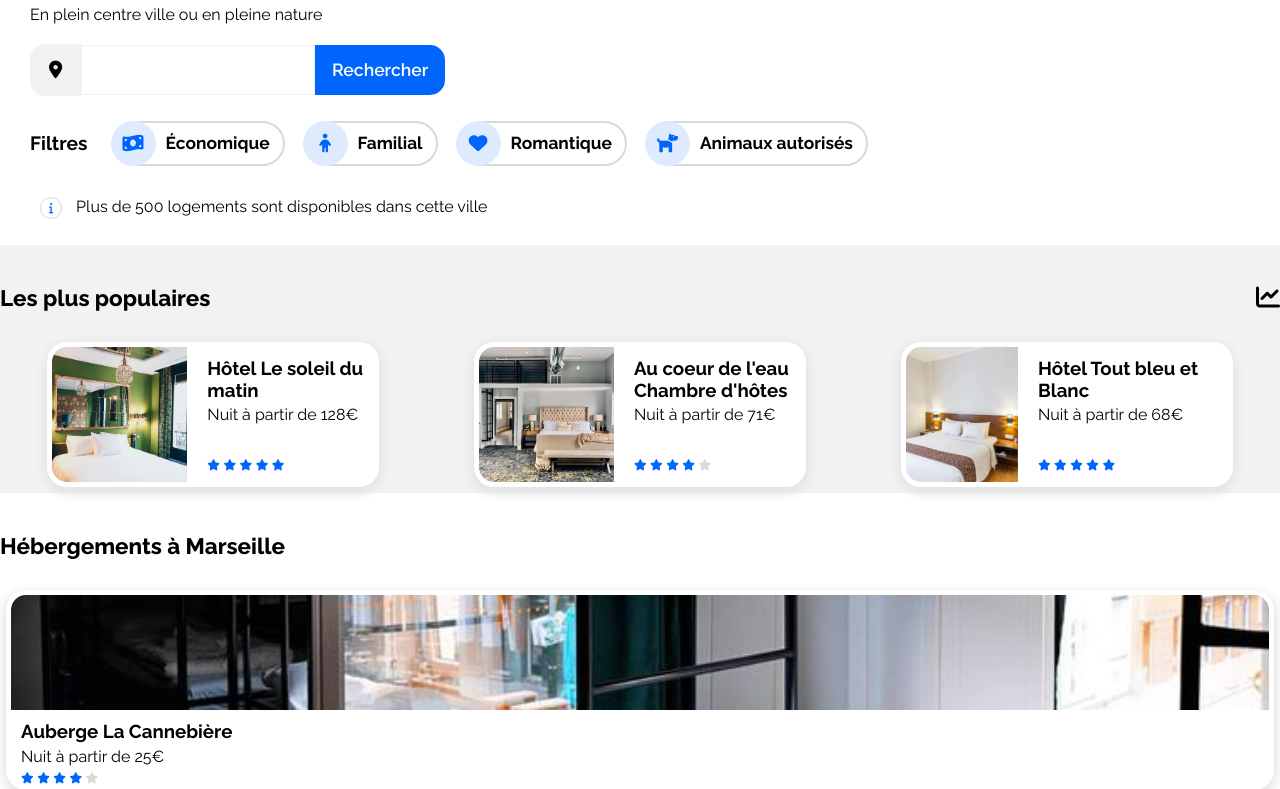
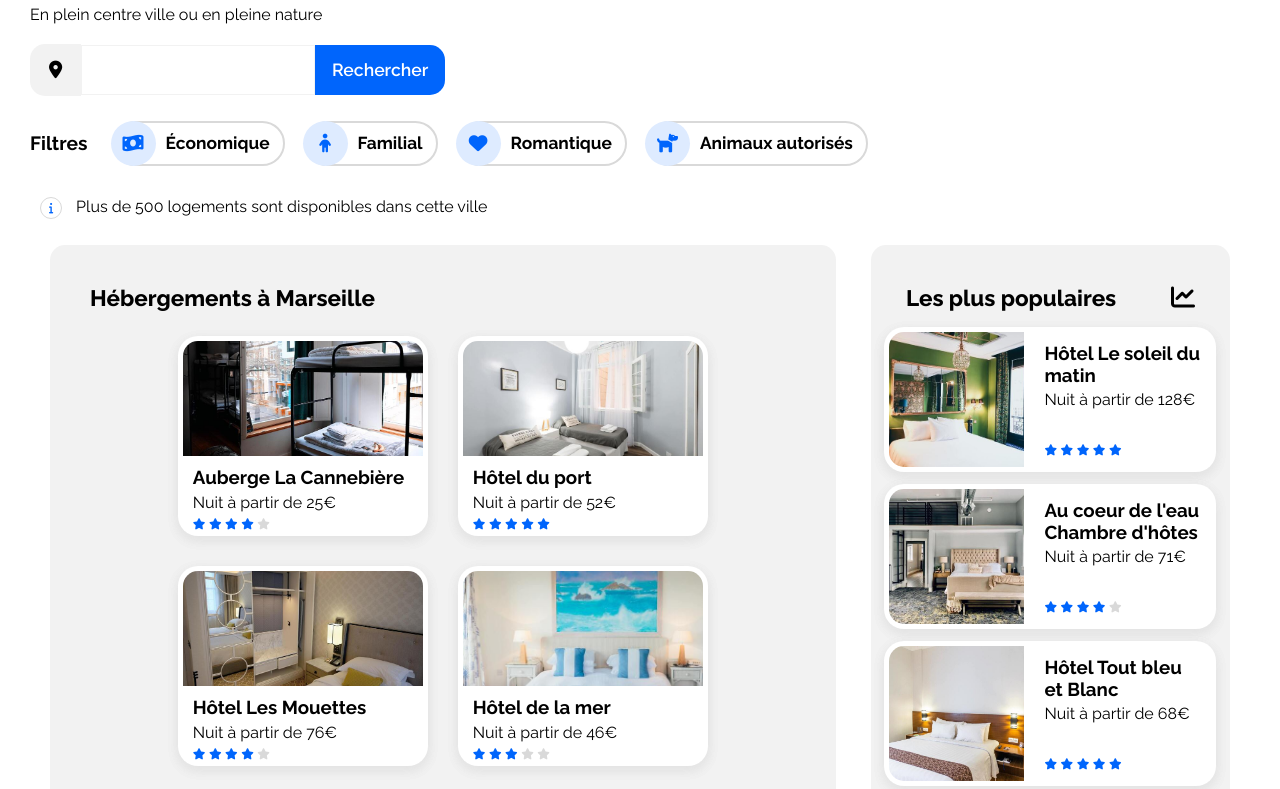
Before and after one commit to Mannock/MartinGuillaume_2_9062021, a plain HTML site: page index.html in a window 1280 px wide. Shown: the part 143-932 px from the top of the page. Drawn offline with Linux system fonts and the light colour scheme.

Commit message:
good hebergement

```diff
--- a/styles.css
+++ b/styles.css
@@ -514,7 +514,7 @@ display: none;
 
 }
 
-@media all and (min-width: 768px) and (max-width: 991px) /*Tablet*/
+@media all and (min-width: 768px) and (max-width: 1219px) /*Tablet*/
 
 {
     form
@@ -546,8 +546,75 @@ display: none;
     }
 }
 
-/*
-@media all and (min-width: 1390px) { /* desktop*/
+
+@media all and (min-width: 1220px) /* desktop*/
+
+{
+    #locations
+    {
+        display: flex;
+        margin: 15px 50px;
+    }
+
+    #populaire, #section_rent
+    {
+        padding-bottom: 15px;
+    }
+
+    #populaire
+    {
+        width: 32%;
+        border-radius: 15px;
+    }
+    #titre_pop
+    {
+        padding: 0 35px 10px 35px;
+    }
+
+    #card_popular
+    {
+        display: flex;
+        flex-direction: column;
+        align-items: center;
+    }
+
+    #section_rent
+    {
+        order: -1;
+        background-color: #f2f2f2;
+        border-radius: 15px;
+        margin-right: 3%;
+        width: 70%;
+    }
+
+    #section_rent h1
+    {
+        padding: 40px 0 10px 40px;
+    }
+
+    #section_rent h2
+    {
+        padding-left: 40px;
+    }
+
+    #cards_rent
+    {
+        display: flex;
+        flex-wrap: wrap;
+        justify-content: center;
+    }
+
+    #cards_rent .card
+    {
+        width: 250px;
+        margin: 15px;
+    }
+
+
+
+}
+
+
  /*
     header {
         margin: 0 50px;
```
